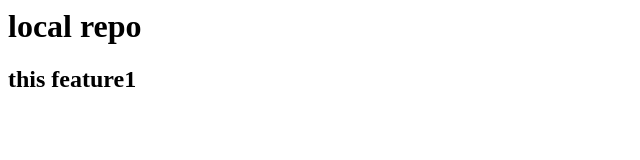
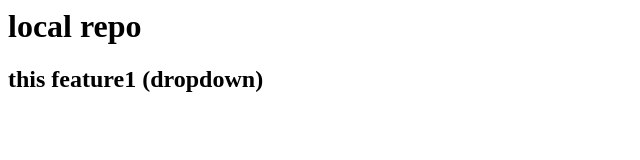
Before and after one commit to AshokBadade/demolocalrepo, a plain HTML site: page index.html in a window 1280 px wide. Shown: the whole page, without its empty margins (0-640 px from the left). Drawn offline with Linux system fonts and the light colour scheme.

Commit message:
dropdown added

```diff
--- a/index.html
+++ b/index.html
@@ -1,3 +1,3 @@
 <h1>local repo</h1>
 
-<h2>this feature1</h2>
+<h2>this feature1 (dropdown)</h2>
```
